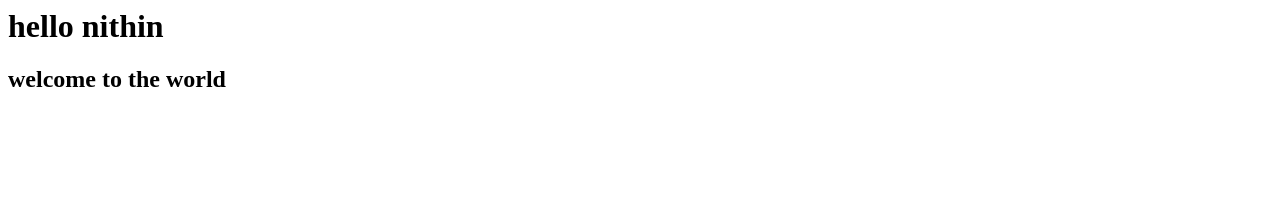
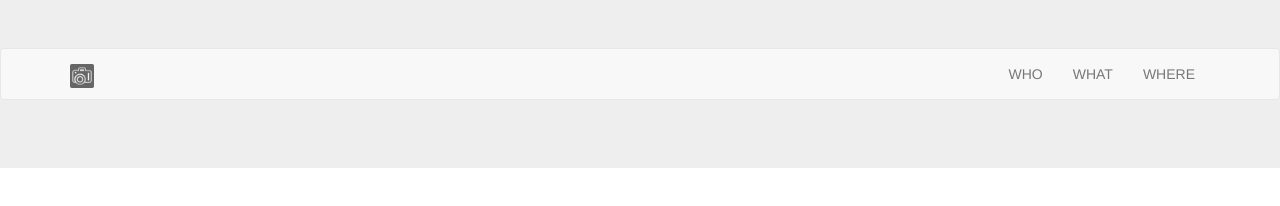
Before and after one commit to sainitin/sainitin, a plain HTML site: page index.html in a window 1280 px wide. Drawn offline with nearby package versions, Linux system fonts and the light colour scheme.

Commit message:
added bootstrap

```diff
--- /dev/null
+++ b/css/style.css
@@ -0,0 +1,5 @@
+
+.logo{
+  width:37%;
+  height: auto;
+}
--- a/index.html
+++ b/index.html
@@ -1,4 +1,36 @@
 <html>
-<h1>hello nithin</h1>
-<h2> welcome to the world</h2>
+<head>
+  <title>Nithin</title>
+  <meta charset="utf-8">
+  <meta name="viewport" content="width=device-width, initial-scale=1">
+  <link rel="stylesheet" href="https://maxcdn.bootstrapcdn.com/bootstrap/3.3.7/css/bootstrap.min.css">
+  <script src="https://ajax.googleapis.com/ajax/libs/jquery/3.2.1/jquery.min.js"></script>
+  <script src="https://maxcdn.bootstrapcdn.com/bootstrap/3.3.7/js/bootstrap.min.js"></script>
+  <link rel="stylesheet" type="text/css" href="css/style.css"/>
+</head>
+<body>
+<!FIRST container >
+<div class="jumbotron">
+  <nav class="navbar navbar-default"> <!nav bar --->
+    <div class="container">
+      <div class="navbar-header">
+        <button type="button" class="navbar-toggle" data-toggle="collapse" data-target="#myNavbar">
+          <span class="icon-bar"></span>
+          <span class="icon-bar"></span>
+          <span class="icon-bar"></span>
+        </button>
+        <a class="navbar-brand" href="#"><img class="logo" src="img/logo.png"/></a><!logo>
+      </div>
+      <div class="collapse navbar-collapse" id="myNavbar">
+        <ul class="nav navbar-nav navbar-right">
+          <li><a href="#">WHO</a></li>
+          <li><a href="#">WHAT</a></li>
+          <li><a href="#">WHERE</a></li>
+        </ul>
+      </div>
+    </div>
+  </nav>
+</div>
+
+</body>
 </html>
```
Also changed, not shown: img/favi.png (added), img/logo.png (added).
